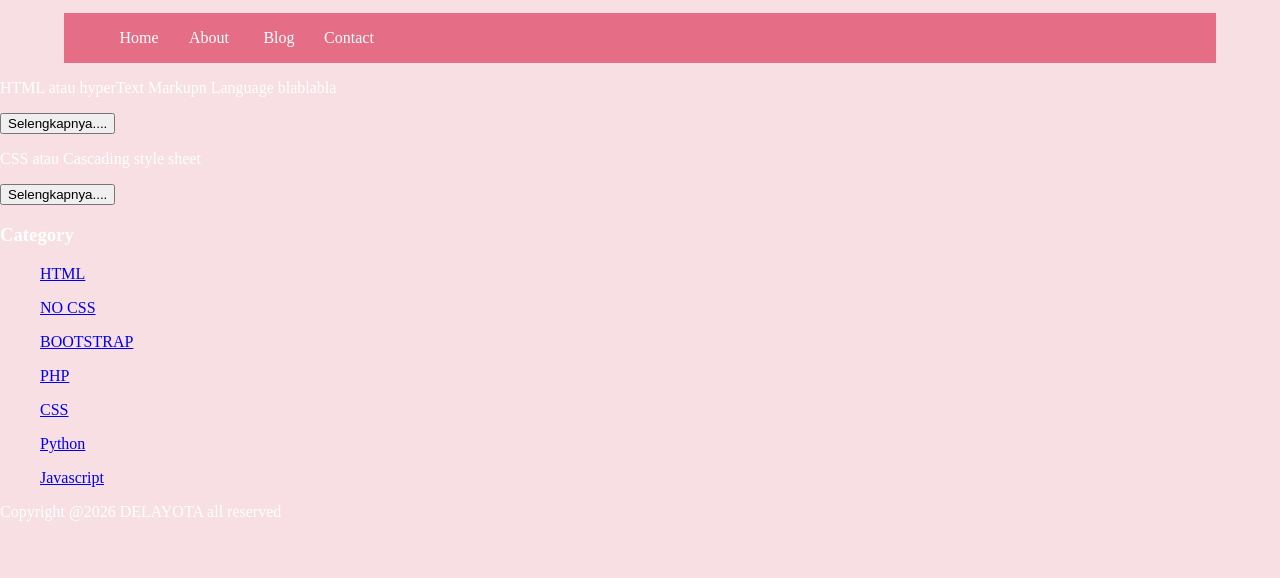
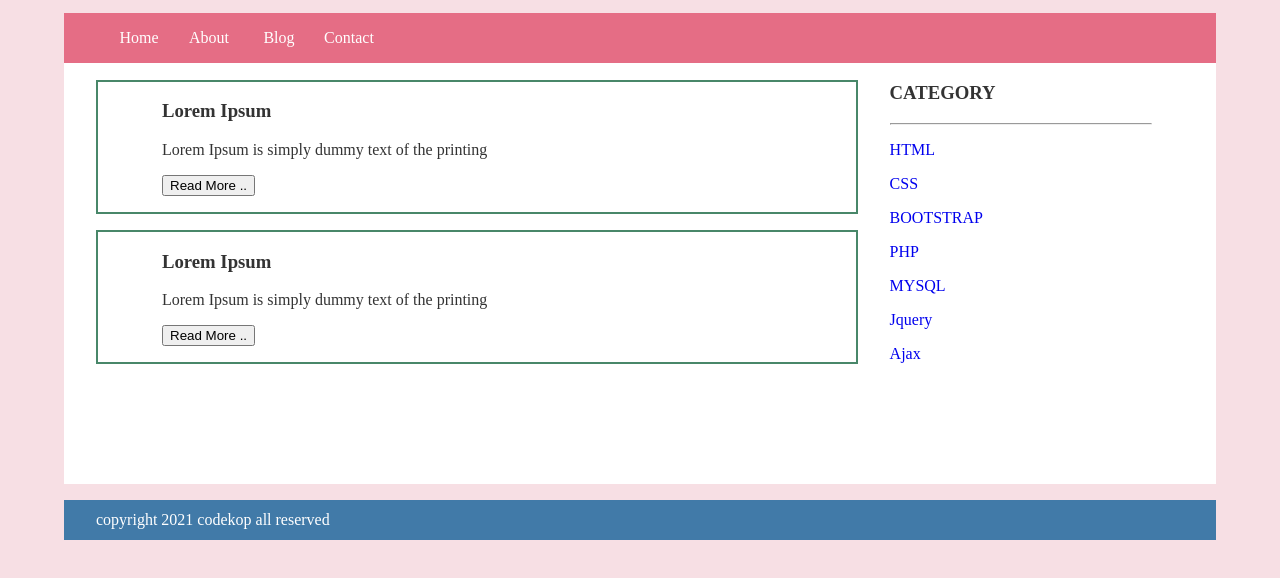
Before and after one commit to Matchachichoya/One-Day-with-Cherries, a plain HTML site: page index.html in a window 1280 px wide. Shown: the part 144-722 px from the top of the page. Drawn offline with Linux system fonts and the light colour scheme.

Commit message:
Update index.html

```diff
--- a/index.html
+++ b/index.html
@@ -19,23 +19,56 @@
   </ul>
 </div>
 
-	<p>HTML atau hyperText Markupn Language blablabla</p>
-	<button>Selengkapnya....</button>
-	<p>CSS atau Cascading style sheet</p>
-	<button>Selengkapnya....</button>
+<div class="content">
+    <div class="jarak">
+        <!-- kiri -->
+        <div class="kiri">
+            <!-- blog -->
+            <div class="border">
+                <div class="jarak">
+                    <h3>Lorem Ipsum</h3>
+                    <p>Lorem Ipsum is simply dummy text of the printing</p>
+                    <button class="btn">Read More ..</button>
+                </div>
+            </div>
+            <!-- end blog -->
 
+            <!-- blog -->
+            <div class="border">
+                <div class="jarak">
+                    <h3>Lorem Ipsum</h3>
+                    <p>Lorem Ipsum is simply dummy text of the printing</p>
+                    <button class="btn">Read More ..</button>
+                </div>
+            </div>
+            <!-- end blog -->
+        </div>
+        <!-- kiri -->
 
-  <h3>Category</h3>
-  <ul>
-	<p><a href="#" >HTML</a></p>
-	<p><a href="#" >NO CSS</a></p>
-	<p><a href="#" >BOOTSTRAP</a></p>
-	<p><a href="#" >PHP</a></p>
-	<p><a href="#" >CSS</a></p>
-	<p><a href="#" >Python</a></p>
-	<p><a href="#" >Javascript</a></p>
-  </ul>
-	<p>Copyright @2026 DELAYOTA all reserved</p>
+        <!-- kanan -->
+        <div class="kanan">
+            <div class="jarak">
+                <h3>CATEGORY</h3>
+                <hr/>
+                <p><a href="#" class="undecor">HTML</a></p>
+                <p><a href="#" class="undecor">CSS</a></p>
+                <p><a href="#" class="undecor">BOOTSTRAP</a></p>
+                <p><a href="#" class="undecor">PHP</a></p>
+                <p><a href="#" class="undecor">MYSQL</a></p>
+                <p><a href="#" class="undecor">Jquery</a></p>
+                <p><a href="#" class="undecor">Ajax</a></p>
+            </div>
+        </div>
+        <!-- kanan -->
+    </div>
+</div>
+
+<div class="footer">
+    <div class="jarak">
+        <p>copyright 2021 codekop all reserved</p>
+    </div>
+</div>
+
  </body>
 
 </html>
```
